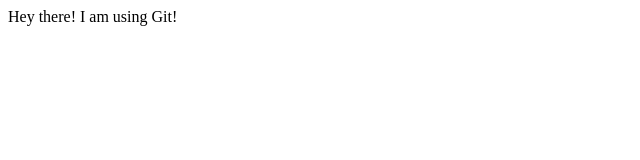
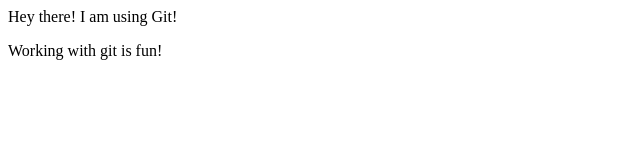
Before and after one commit to gaizin33/git-demo, a plain HTML site: page index.html in a window 1280 px wide. Shown: the whole page, without its empty margins (0-640 px from the left). Drawn offline with Linux system fonts and the light colour scheme.

Commit message:
Add paragraph to index file

```diff
--- a/index.html
+++ b/index.html
@@ -5,5 +5,8 @@
     </head>
     <body>
       <p> Hey there! I am using Git! </p>
+      <p>  Working with git is fun!</p>
+
+
       </body>
     </html>
```
